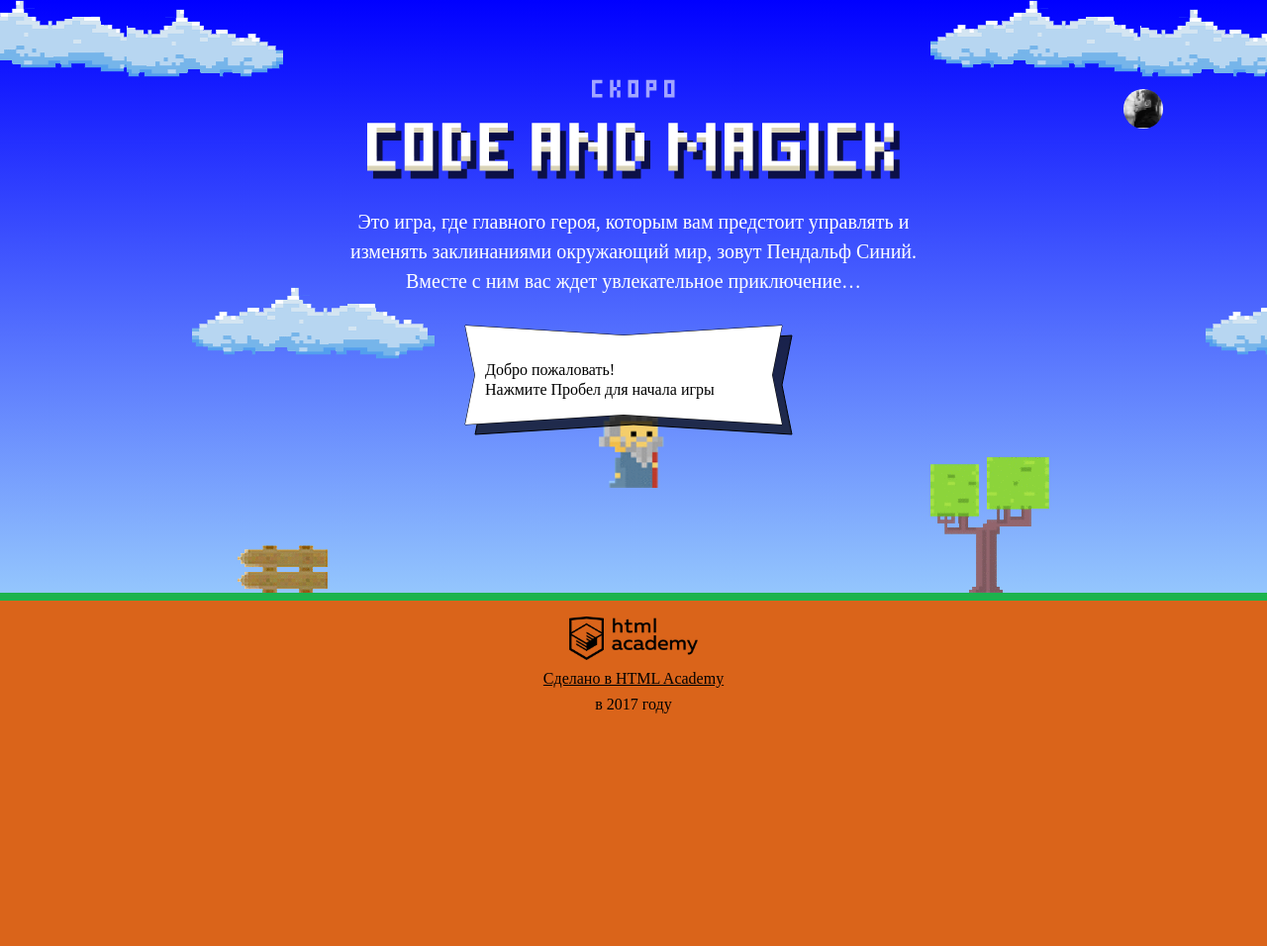
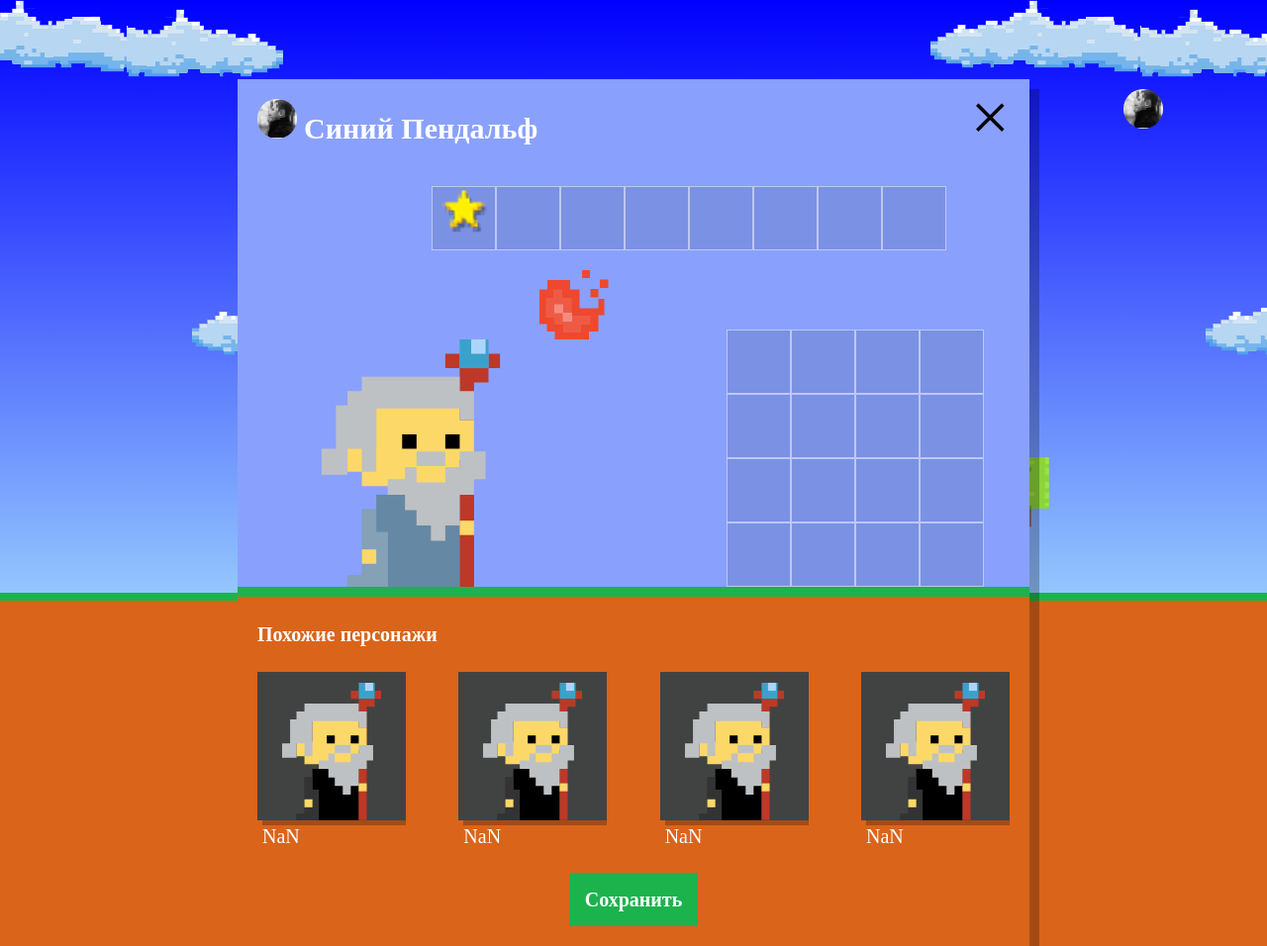
Before and after one commit to mkomova/1220851-code-and-magick-20, a website: page index.html in a window 1280 px wide. Shown: the whole page at 99% size. Before the commit the page ends 800 px from the top, so only its background shows below. Drawn offline with Linux system fonts and the light colour scheme; a web font is replaced by a local one.

Commit message:
Начала делать домашку

```diff
--- a/index.html
+++ b/index.html
@@ -209,5 +209,6 @@
   }
 </script>
 <script src="js/game.js"></script>
+<script src="js/setup.js"></script>
 </body>
 </html>
--- /dev/null
+++ b/js/setup.js
@@ -0,0 +1,57 @@
+'use strict';
+
+var WIZARD_NAMES = ['Иван', 'Хуан Себастьян', 'Мария', 'Кристоф', 'Виктор', 'Юлия', 'Люпита', 'Вашингтон'];
+var WIZARD_SURNAMES = [' да Марья', ' Верон', ' Мирабелла', ' Вальц', ' Онопко', ' Топольницкая', ' Нионго', ' Ирвинг'];
+var WIZARD_COAT = ['rgb(241, 43, 107)', 'rgb(215, 210, 55)', 'rgb(101, 137, 164)', 'rgb(127, 127, 127)', 'rgb(146, 100, 161)', 'rgb(56, 159, 117)', 'rgb(0, 0, 0)'];
+var WIZARD_EYES = ['black', 'red', 'blue', 'yellow', 'green', 'black'];
+
+var setup = document.querySelector('.setup');
+setup.classList.remove('hidden');
+
+document.querySelector('.setup-similar').classList.remove('hidden');
+
+var similarListElement = document.querySelector('.setup-similar-list');
+var similarWizardTemplate = document.querySelector('#similar-wizard-template')
+  .content
+  .querySelector('.setup-similar-item');
+
+var wizards = [
+  {
+    name: WIZARD_NAMES[i] + WIZARD_SURNAMES[i],
+    coatColor: WIZARD_COAT[i],
+    eyesColor: WIZARD_EYES[i],
+  },
+  {
+    name: WIZARD_NAMES[i] + WIZARD_SURNAMES[i],
+    coatColor: WIZARD_COAT[i],
+    eyesColor: WIZARD_EYES[i],
+  },
+  {
+    name: WIZARD_NAMES[i] + WIZARD_SURNAMES[i],
+    coatColor: WIZARD_COAT[i],
+    eyesColor: WIZARD_EYES[i],
+  },
+  {
+    name: WIZARD_NAMES[i] + WIZARD_SURNAMES[i],
+    coatColor: WIZARD_COAT[i],
+    eyesColor: WIZARD_EYES[i],
+  },
+];
+
+var renderWizard = function (wizard) {
+  var wizardElement = similarWizardTemplate.cloneNode(true);
+
+  wizardElement.querySelector('.setup-similar-label').textContent = wizard.name;
+  wizardElement.querySelector('.wizard-coat').style.fill = wizard.coatColor;
+  wizardElement.querySelector('.wizard-eyes').style.fill = wizard.eyesColor;
+
+  return wizardElement;
+};
+
+var fragment = document.createDocumentFragment();
+for (var i = 0; i < wizards.length; i++) {
+  fragment.appendChild(renderWizard(wizards[i]));
+}
+similarListElement.appendChild(fragment);
+
+setup.querySelector('.setup-similar').classList.remove('hidden');
```
